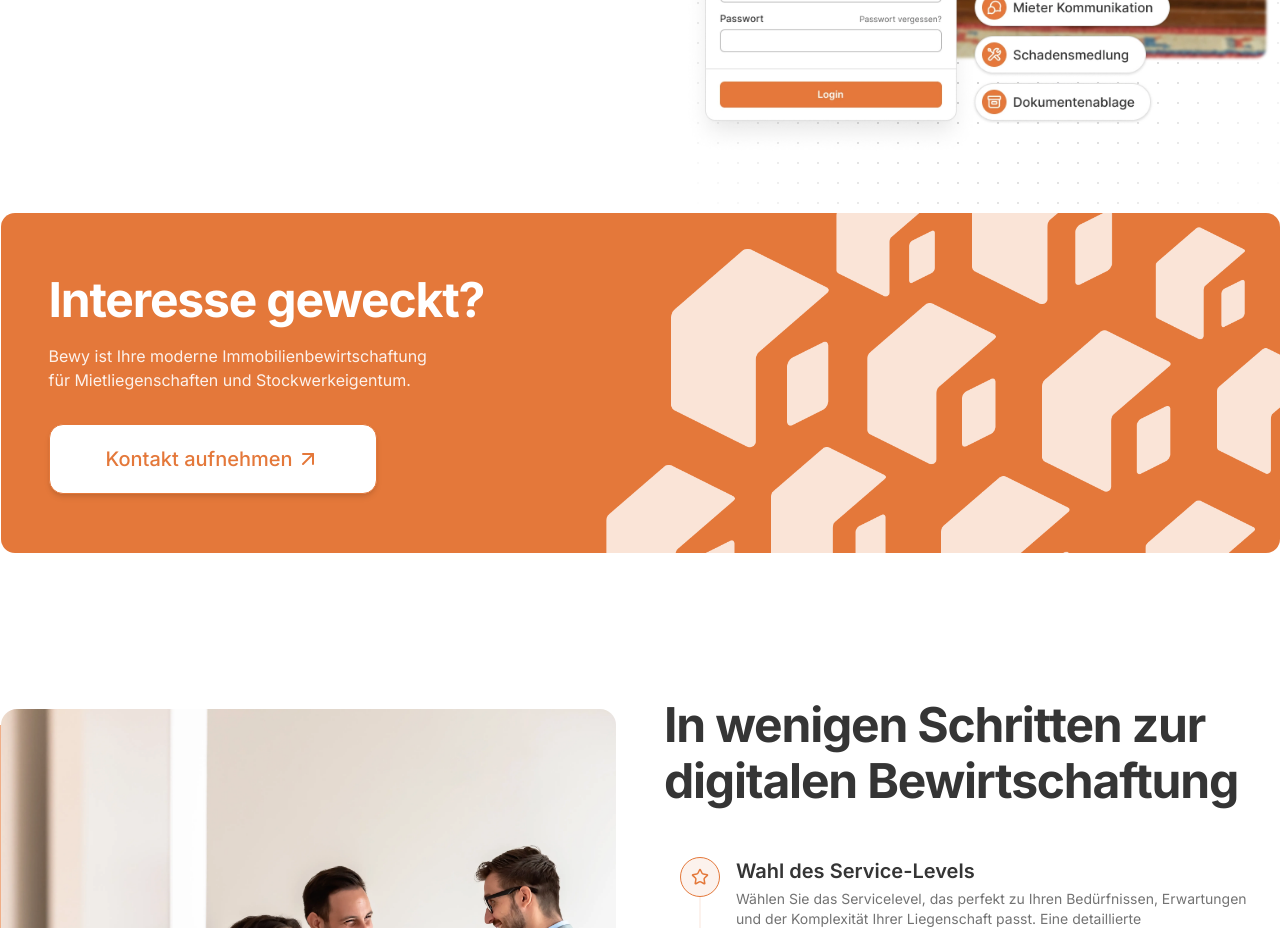
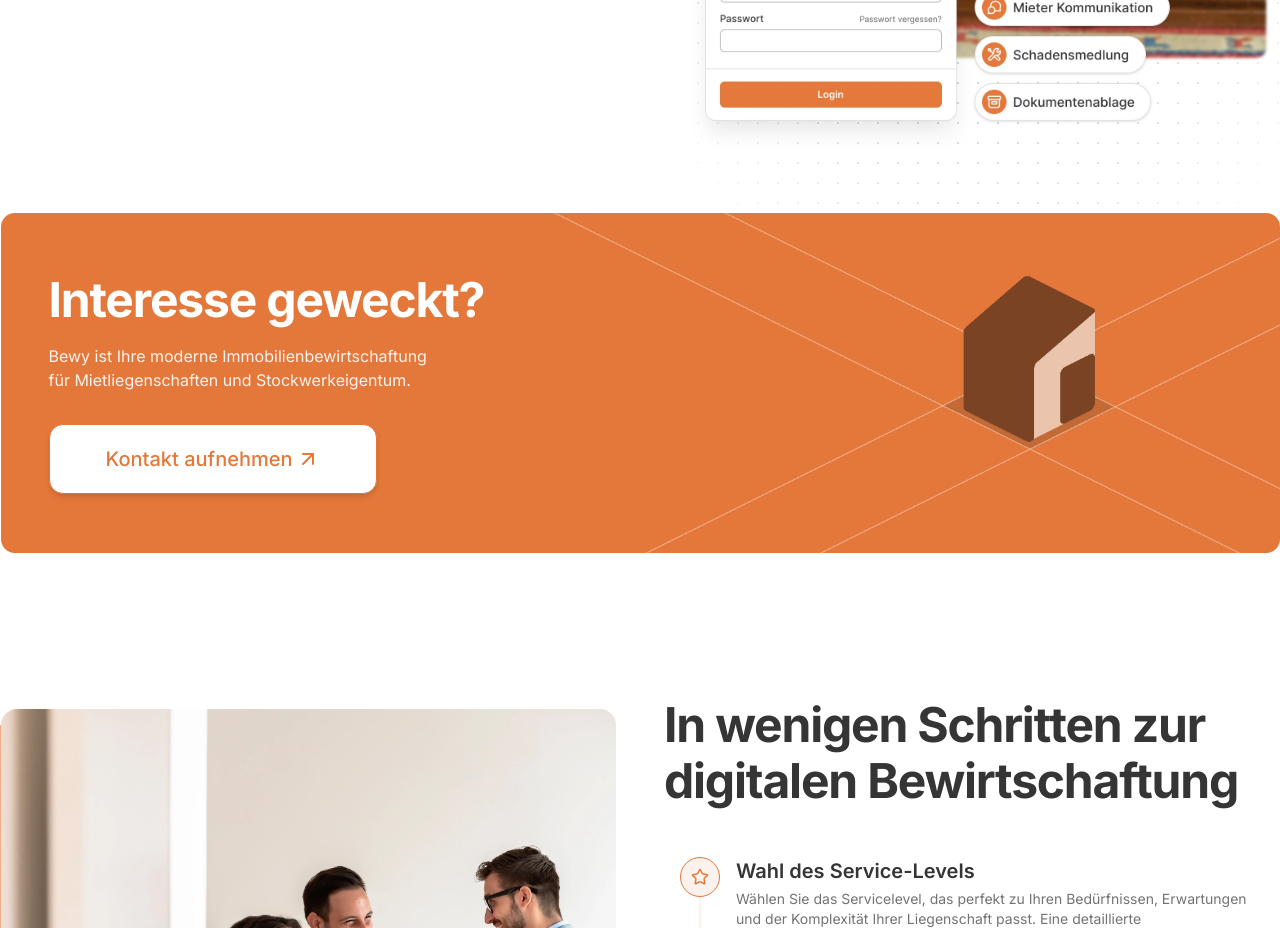
Before and after one commit to gbaumann24/bewy-landing-page, a React (Vite) app in the folder frontend/: page / in a window 1280 px wide. Shown: the part 3280-4208 px from the top of the page. Built offline with nearby package versions, Linux system fonts and the light colour scheme.

Commit message:
add nice illu for cta

```diff
--- a/frontend/src/components/sections/CTA.tsx
+++ b/frontend/src/components/sections/CTA.tsx
@@ -7,7 +7,7 @@
 	return (
 		<div className="container mx-auto">
 			<div className="relative px-12 lg:px-5 bg-secondary rounded-xl mx-auto h-85 flex lg:h-fit lg:flex-col lg:py-14 items-center justify-center gap-24 lg:gap-14 overflow-clip z-20">
-				<img src="assets/boxes.webp" alt="" className="absolute right-20 h-full object-cover opacity-80 scale-150 lg:opacity-15  overflow-visible " />
+				<img src="assets/pattern-3.webp" alt="" className="absolute -right-20 h-full object-cover opacity-80 scale-150 lg:opacity-40  overflow-visible " />
 
 				{/* Left Column - Image */}
 				<div className="flex z-10 flex-col items-start w-full">
```
Also changed, not shown: frontend/public/assets/pattern-3.webp (added).
